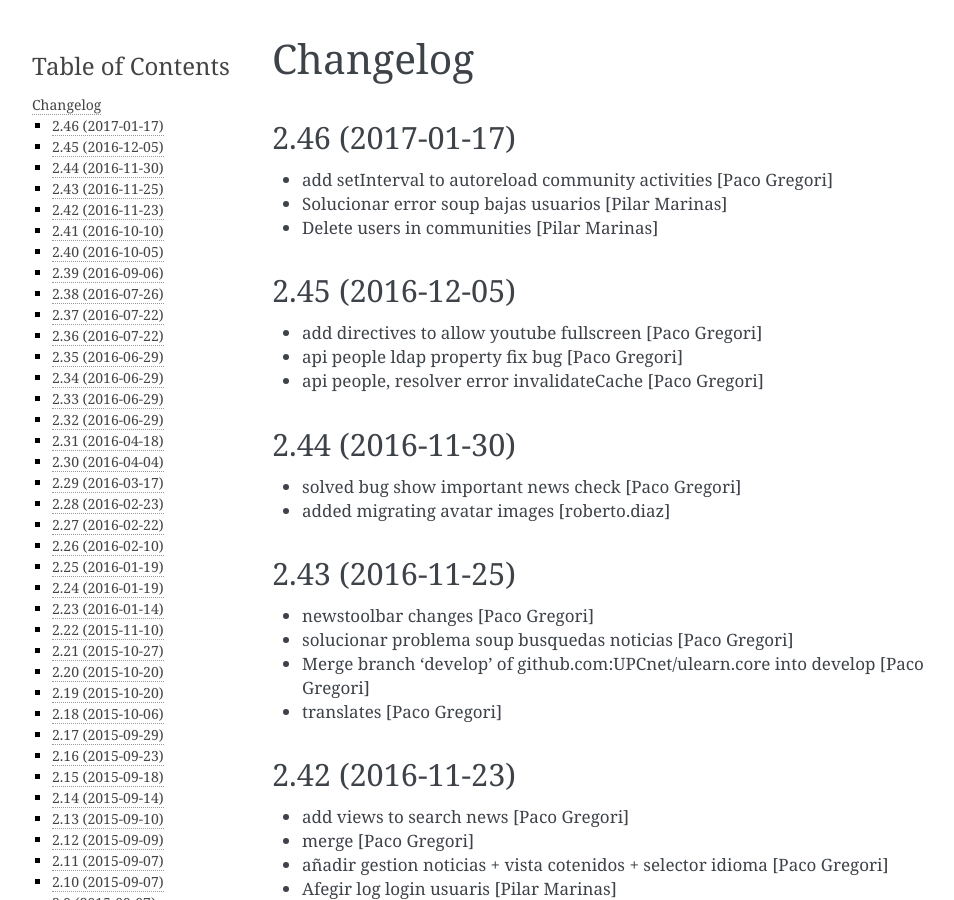
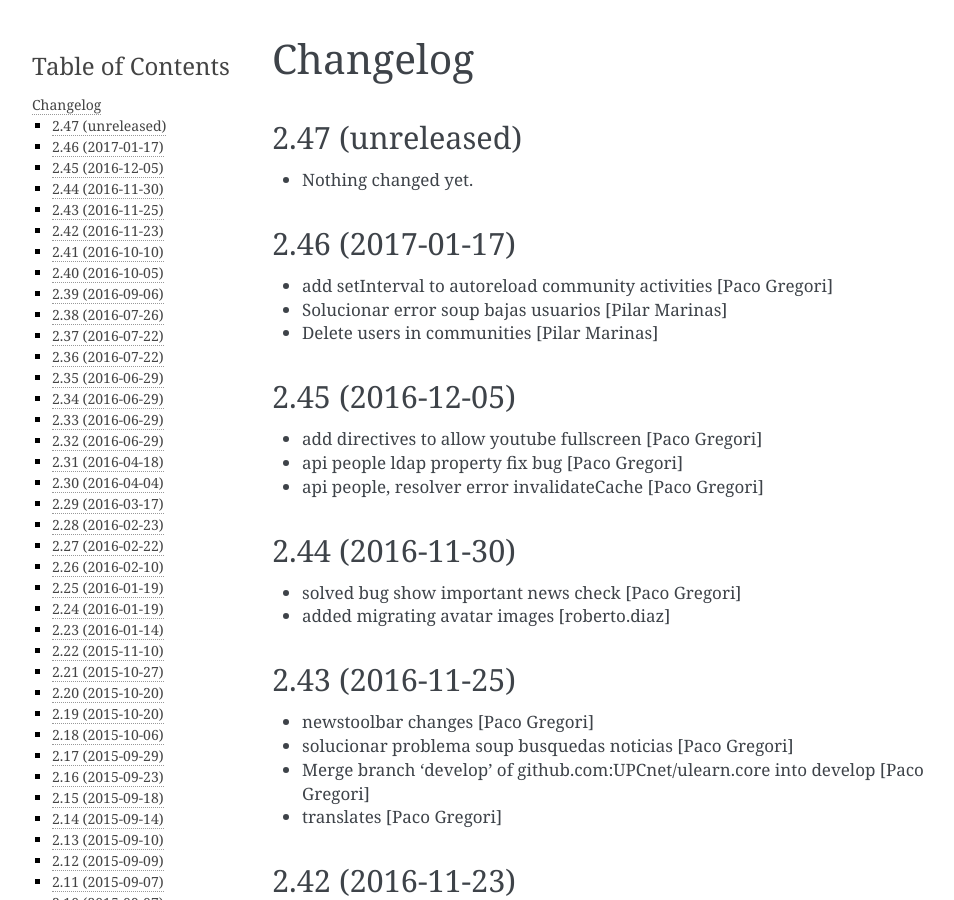
Before and after one commit to UPCnet/ulearn.core, a Sphinx documentation site: the page built from docs/HISTORY.rst, in a window 1280 px wide and 900 px high. Shown: the whole window, without its empty margins (148-1102 px from the left). Built offline with Sphinx 7.4.7, drawn with Linux system fonts in a browser that asks for light colours; pages that are not in the unit, such as notebooks, are missing from menus.

Commit message:
Back to development: 2.47

```diff
--- a/docs/HISTORY.rst
+++ b/docs/HISTORY.rst
@@ -1,5 +1,11 @@
 Changelog
 =========
+
+2.47 (unreleased)
+-----------------
+
+- Nothing changed yet.
+
 
 2.46 (2017-01-17)
 -----------------
--- a/setup.py
+++ b/setup.py
@@ -1,7 +1,7 @@
 from setuptools import setup, find_packages
 import os
 
-version = '2.46'
+version = '2.47.dev0'
 
 README = open('README.rst').read()
 HISTORY = open(os.path.join('docs', 'HISTORY.rst')).read()
```
